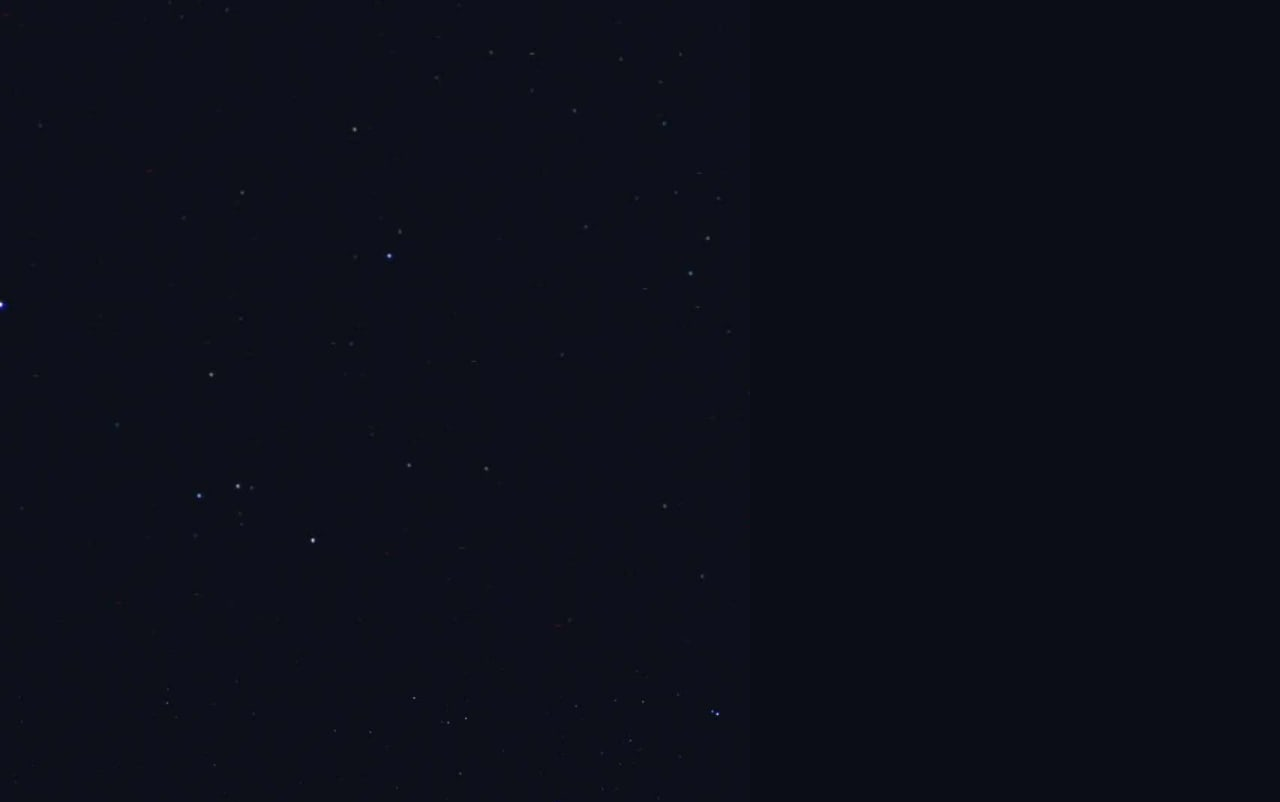
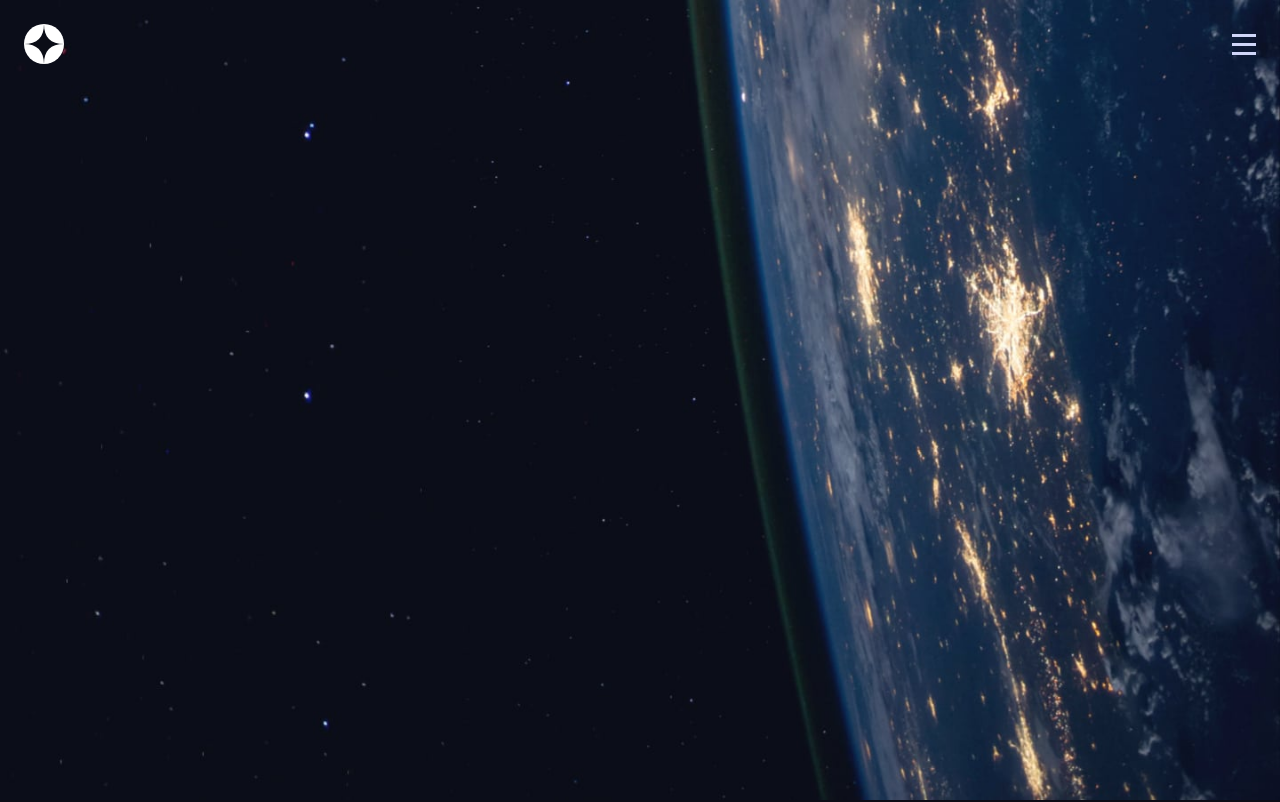
Before and after one commit to ChristopherWelschoff/Space-Tourism, a Next.js app: page / in a window 1280 px wide. Shown: the top 802 px of the page. Built offline with nearby package versions, Linux system fonts and the light colour scheme; a web font is replaced by a local one.

Commit message:
add background for all devices and add header component with icons

```diff
--- a/app/page.tsx
+++ b/app/page.tsx
@@ -1,14 +1,12 @@
-import Image from "next/image";
+import Header from "@/components/Header";
 
 export default function Home() {
   return (
     <>
-      <header>
-        <div>
-            <Image alt="space" height={1624} width={750} src={"/assets/home/background-home-mobile.jpg"} />
-        </div>
-      </header>
-      <main></main>
+      <Header />
+      <main>
+        <div className="lg:bg-[url(/assets/home/background-home-desktop.jpg)] md:bg-[url(/assets/home/background-home-tablet.jpg)] bg-[url(/assets/home/background-home-mobile.jpg)] fixed inset-0 bg-cover bg-center -z-10"></div>
+      </main>
     </>
   );
 }
--- /dev/null
+++ b/components/Header/index.tsx
@@ -0,0 +1,25 @@
+import Image from "next/image";
+
+
+export default function Header() {
+  return (
+    <header>
+      <div className="flex justify-between items-center p-6">
+        <Image
+          alt="logo"
+          src={"/assets/shared/logo.svg"}
+          height={40}
+          width={40}
+        />
+
+        <Image
+          aria-label="nav-icon"
+          alt="nav-icon"
+          src={"/assets/shared/icon-hamburger.svg"}
+          height={21}
+          width={24}
+        />
+      </div>
+    </header>
+  );
+}
```
